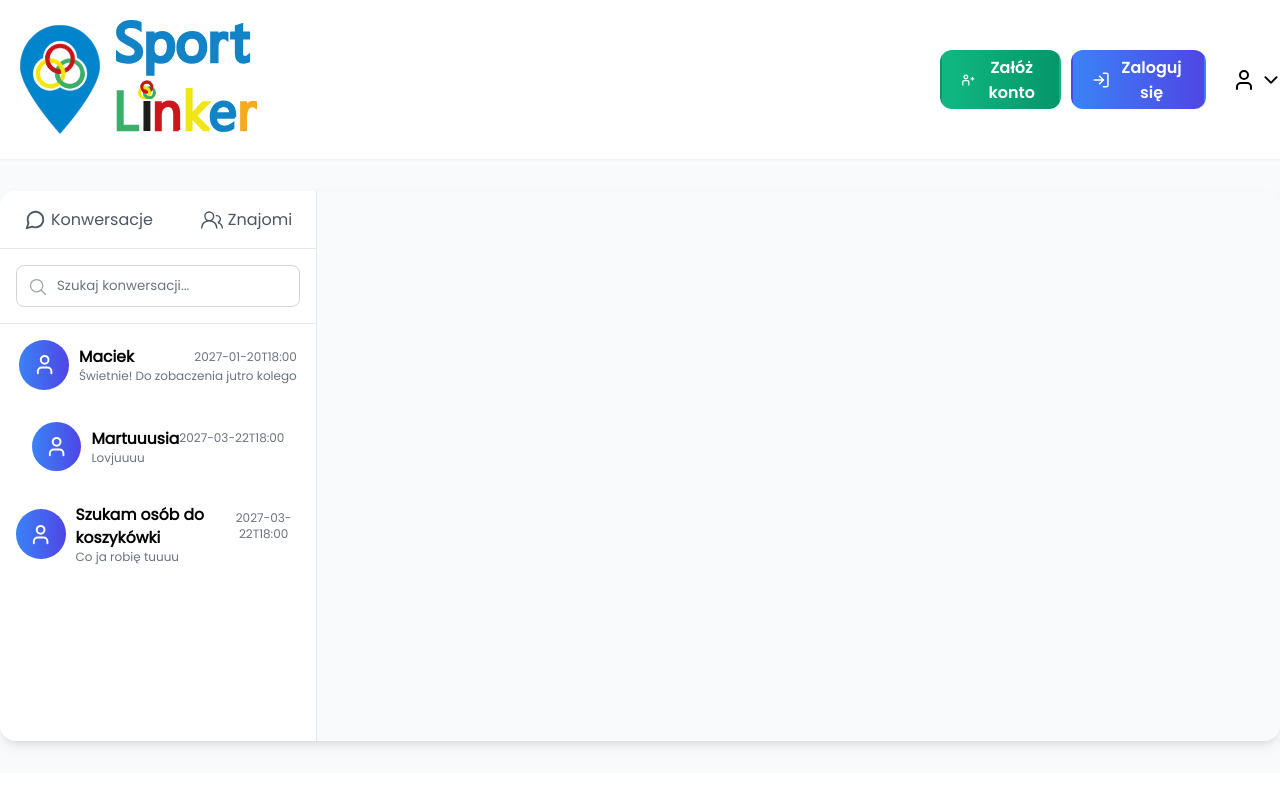
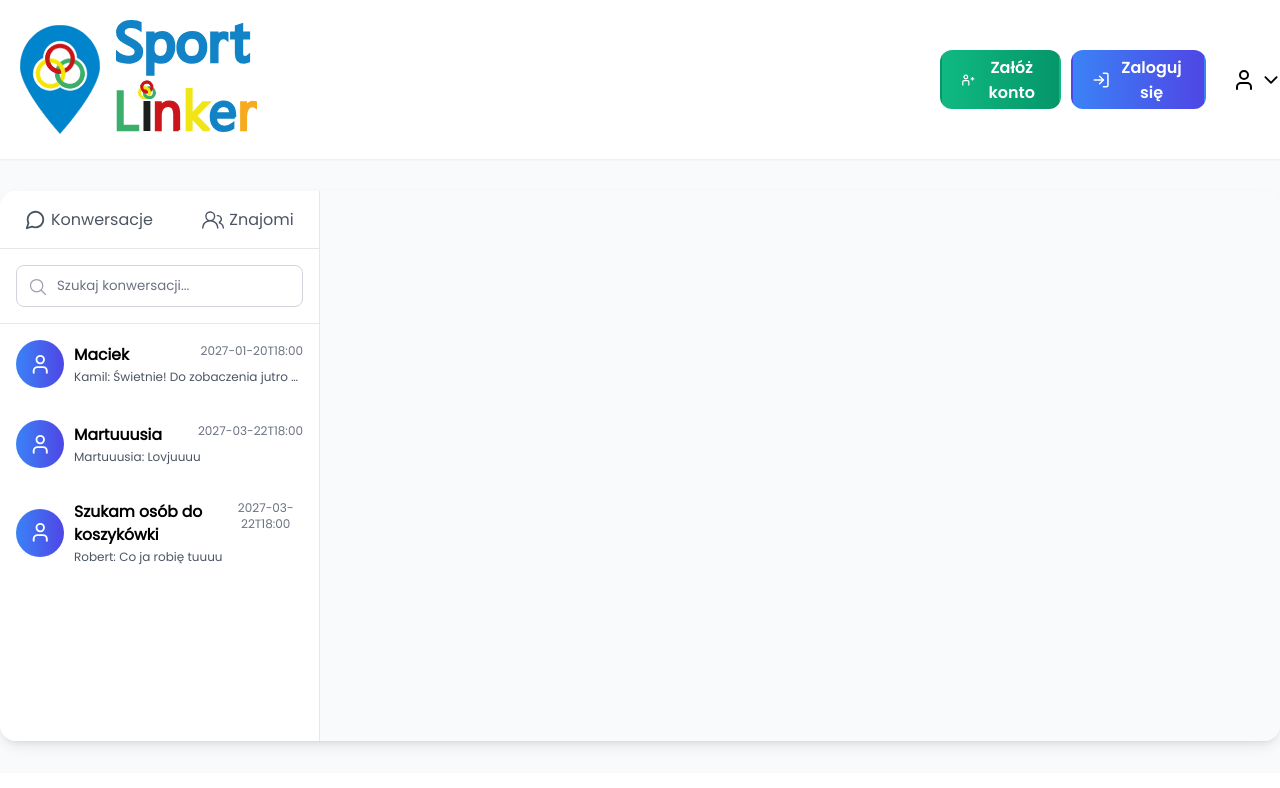
Before and after one commit to Michuxx/SportLinker, a React (Vite) app in the folder SportLinkerFrontend/: page /messages in a window 1280 px wide. Shown: the top 788 px of the page. Built offline with nearby package versions, Linux system fonts and the light colour scheme.

Commit message:
Added many styles to friend button

```diff
--- a/SportLinkerFrontend/src/components/component-items/button/ChatProfileButton.jsx
+++ b/SportLinkerFrontend/src/components/component-items/button/ChatProfileButton.jsx
@@ -6,10 +6,10 @@ const ChatProfileButton = ({ onClick, name, date, text }) => {
     <button className="chat-profile-btn" onClick={onClick}>
       <div className="chat-profile-wrapper">
         <div className="chat-profile-avatar">
-          <Avatar size={3.1} />
+          <Avatar size={3} />
         </div>
         <div className="chat-profile-info-wrapper">
-          <div className="chat-profile-profile-info">
+          <div className="chat-profile-info">
             <h3>{name}</h3>
             <span>{date}</span>
           </div>
--- a/SportLinkerFrontend/src/components/component-items/button/chatProfileButton.css
+++ b/SportLinkerFrontend/src/components/component-items/button/chatProfileButton.css
@@ -2,22 +2,38 @@
   padding: 1rem;
   background-color: #fff;
   width: 100%;
+  display: flex;
+  justify-content: space-between;
+  transition: all 0.15s cubic-bezier(0.4, 0, 0.2, 1);
+  border-radius: 0;
+}
+
+.chat-profile-btn:hover {
+  background-color: #f2f3f5;
 }
 
 .chat-profile-wrapper {
   display: flex;
   align-items: center;
-  justify-content: space-between;
   gap: 10px;
+  width: 100%;
+  min-width: 0;
 }
 
-.chat-profile-profile-info {
+.chat-profile-info {
   display: flex;
   justify-content: space-between;
-  align-items: center;
 }
 
-.chat-profile-profile-info span {
+.chat-profile-info-wrapper {
+  flex: 1;
+  min-width: 0;
+  display: flex;
+  flex-direction: column;
+  gap: 3px;
+}
+
+.chat-profile-info span {
   font-size: 0.75rem;
   line-height: 1rem;
   color: rgb(107 114 128);
@@ -31,9 +47,13 @@
   text-align: left;
   font-size: 0.75rem;
   line-height: 1rem;
-  color: rgb(107 114 128);
+  color: rgb(75 85 99);
+  white-space: nowrap; /* Zapobiega przechodzeniu tekstu do nowej linii */
+  overflow: hidden; /* Ukrywa nadmiar tekstu wychodzący poza szerokość elementu */
+  text-overflow: ellipsis;
 }
 
 .chat-profile-avatar {
   display: flex;
+  flex-shrink: 0;
 }
--- a/SportLinkerFrontend/src/components/messagesSection/chatSidebar/conversationSidebar/ConversationSidebar.jsx
+++ b/SportLinkerFrontend/src/components/messagesSection/chatSidebar/conversationSidebar/ConversationSidebar.jsx
@@ -10,7 +10,7 @@ const ConversationSidebar = () => {
         <ChatProfileButton
           name={conversation.name}
           date={conversation.lastMessage.time}
-          text={conversation.lastMessage.text}
+          text={`${conversation.lastMessage.name}: ${conversation.lastMessage.text}`}
         />
       ))}
     </div>
```
